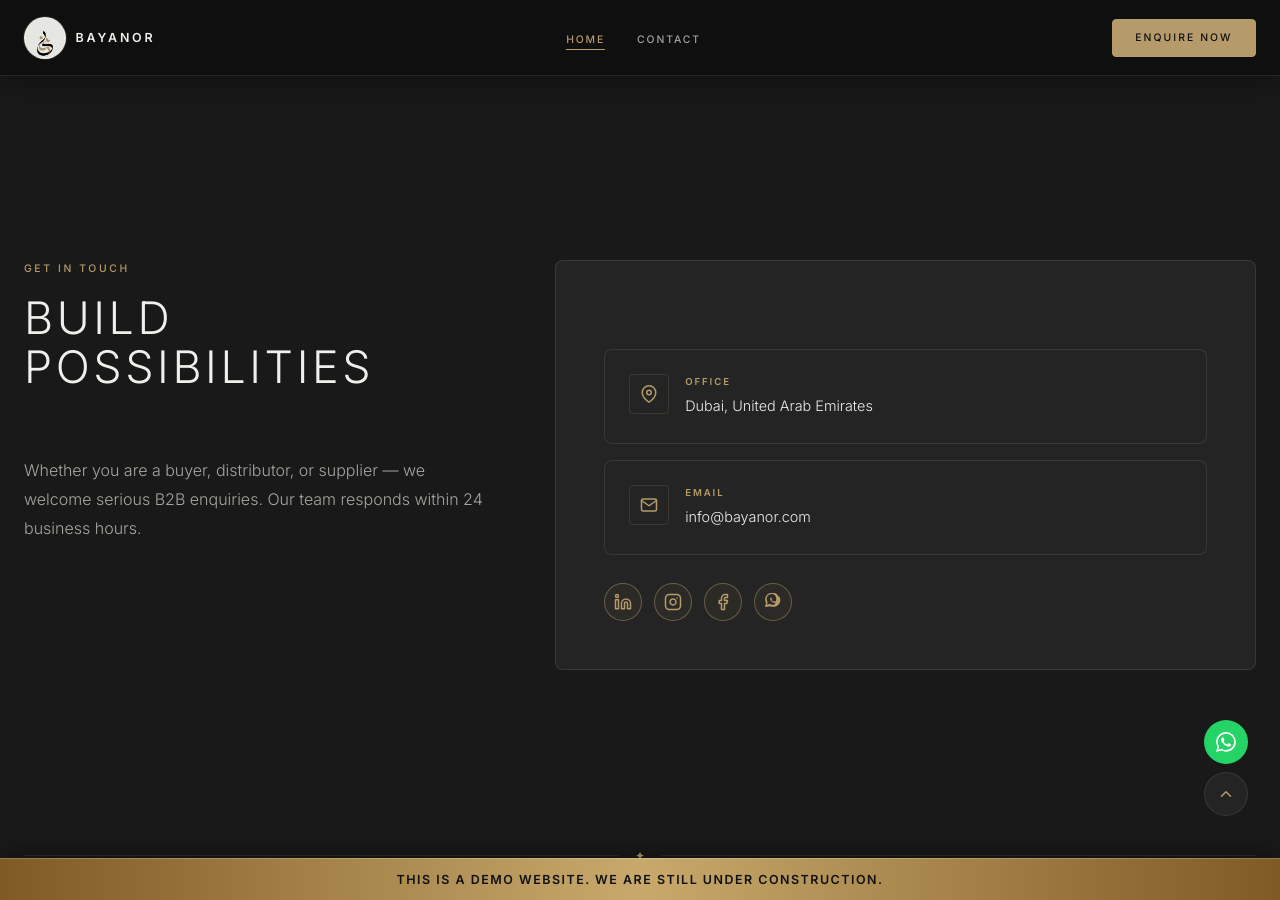
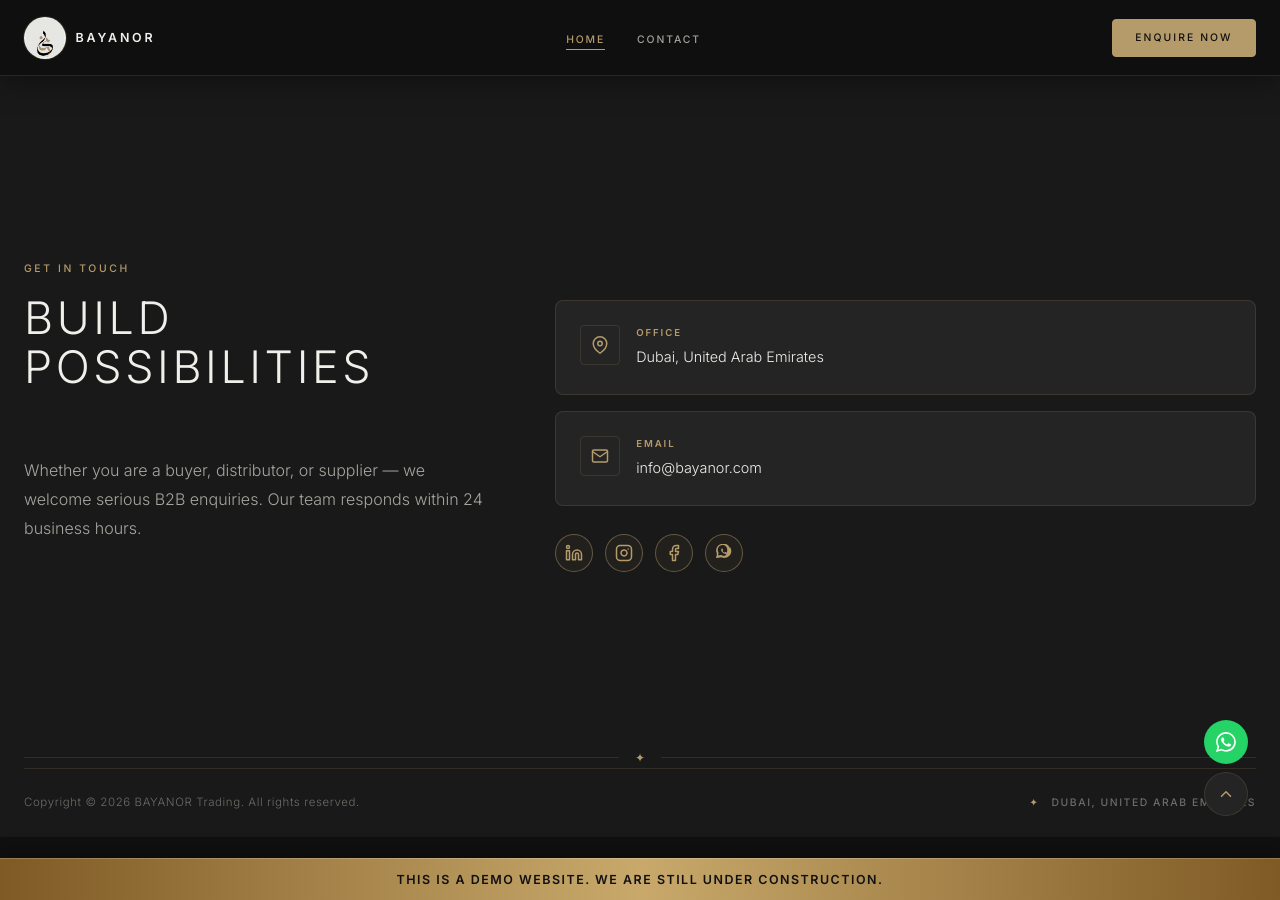
Before and after one commit to fkrafi/bayanor, a Jekyll site: the page built from index.md, in a window 1280 px wide and 900 px high, scrolled down 2352 px. Built offline with Jekyll 4.4.1, drawn with Linux system fonts in a browser that asks for light colours.

Commit message:
fix design issue

```diff
--- a/index.md
+++ b/index.md
@@ -72,7 +72,7 @@ description: "BAYANOR is a Dubai-based B2B trading company delivering import and
       </div>
 
       <!-- Contact Links -->
-      <div class="contact__form reveal-slide-right">
+      <div class="contact__info reveal-slide-right">
         <div class="contact__info-cards">
           <div class="contact__info-card">
             <div class="contact__info-icon" aria-hidden="true">
```
